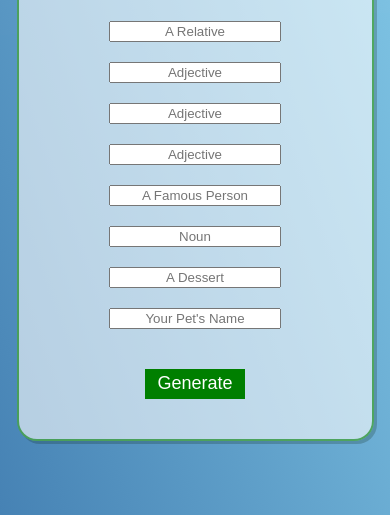
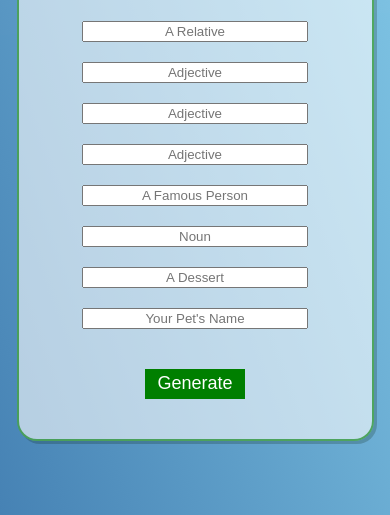
Before and after one commit to Kiwis01/MadLib, a plain HTML site: page index.html in a window 390 px wide. Shown: the part 329-844 px from the top of the page. Drawn offline with Linux system fonts and the light colour scheme; a web font is replaced by a local one.

Commit message:
iphone tweak

```diff
--- a/index.html
+++ b/index.html
@@ -3,7 +3,7 @@
 
 <head>
   <meta charset="utf-8">
-  <meta name="viewport" content="width=device-width">
+  <meta name="viewport" content="width=device-width, initial-scale=1.0, maximum-scale=1.0, user-scalable=no">
   <title>MadLibs</title>
   <link rel="preconnect" href="https://fonts.gstatic.com">
   <link href="https://fonts.googleapis.com/css2?family=Luckiest+Guy&display=swap" rel="stylesheet">
@@ -24,7 +24,7 @@
       <input type="text" placeholder="Adjective" id="adjective-1">
       <input type="text" placeholder="Adjective" id="adjective-2">
       <input type="text" placeholder="Adjective" id="adjective-3">
-      <input type="text" placeholder="A Famous Person" id="Famous-Person"">
+      <input type="text" placeholder="A Famous Person" id="Famous-Person">
       <input type="text" placeholder="Noun" id="noun">
       <input type="text" placeholder="A Dessert" id="dessert"><input type="text" placeholder="Your Pet's Name" id="pet-name">
 
--- a/script.js
+++ b/script.js
@@ -53,4 +53,5 @@ function generate() {
     document.getElementById("output").scrollIntoView({ behavior: 'smooth' });
 
 
+
 }
--- a/style.css
+++ b/style.css
@@ -126,3 +126,14 @@ button {
 button:hover {
     background-color: rgb(0,180,0);
 }
+
+@media only screen and (max-width: 768px) {
+  /* Example adjustments, customize as needed */
+  body {
+    font-size: 16px;
+  }
+
+  input {
+    width: 80%;
+  }
+}
```
